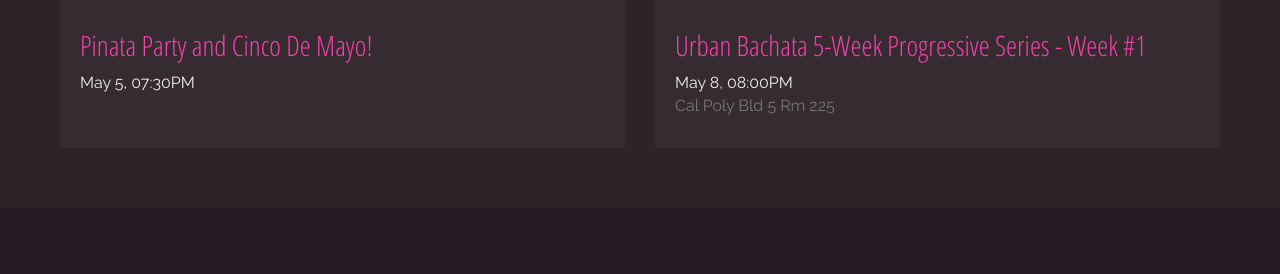
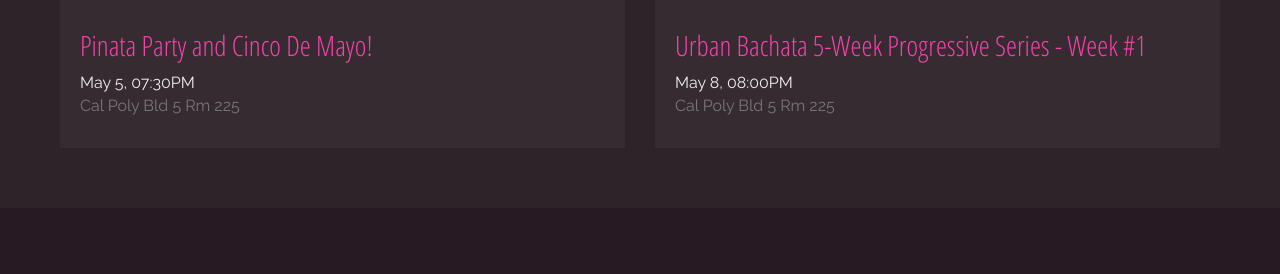
Before and after one commit to cpsalsa/cpsalsa.github.io, a Jekyll site: the page built from index.html, in a window 1280 px wide and 900 px high, scrolled down 1926 px. Shown: the part 164-438 px from the top of the window. Built offline with Jekyll 4.4.1, drawn with Linux system fonts in a browser that asks for light colours; comment, search, counter and statistics services are not loaded.

Commit message:
Updated to latest events from facebook

```diff
--- a/_data/events.yml
+++ b/_data/events.yml
@@ -12,6 +12,10 @@
 - id: '1716920125272311'
   title: Pinata Party and Cinco De Mayo!
   when: '2017-05-05T19:30:00-0700'
+  where:
+    name: Cal Poly Bld 5 Rm 225
+    latitude: 35.300661348709
+    longitude: -120.66432237625
   image:
     url: >-
       https://scontent.xx.fbcdn.net/v/t1.0-9/s720x720/18274722_10155331589228000_4912818258111946919_n.jpg?oh=1abff80c1c2606f9f59cebe5d9aeaf13&oe=59BE7E9C
```
